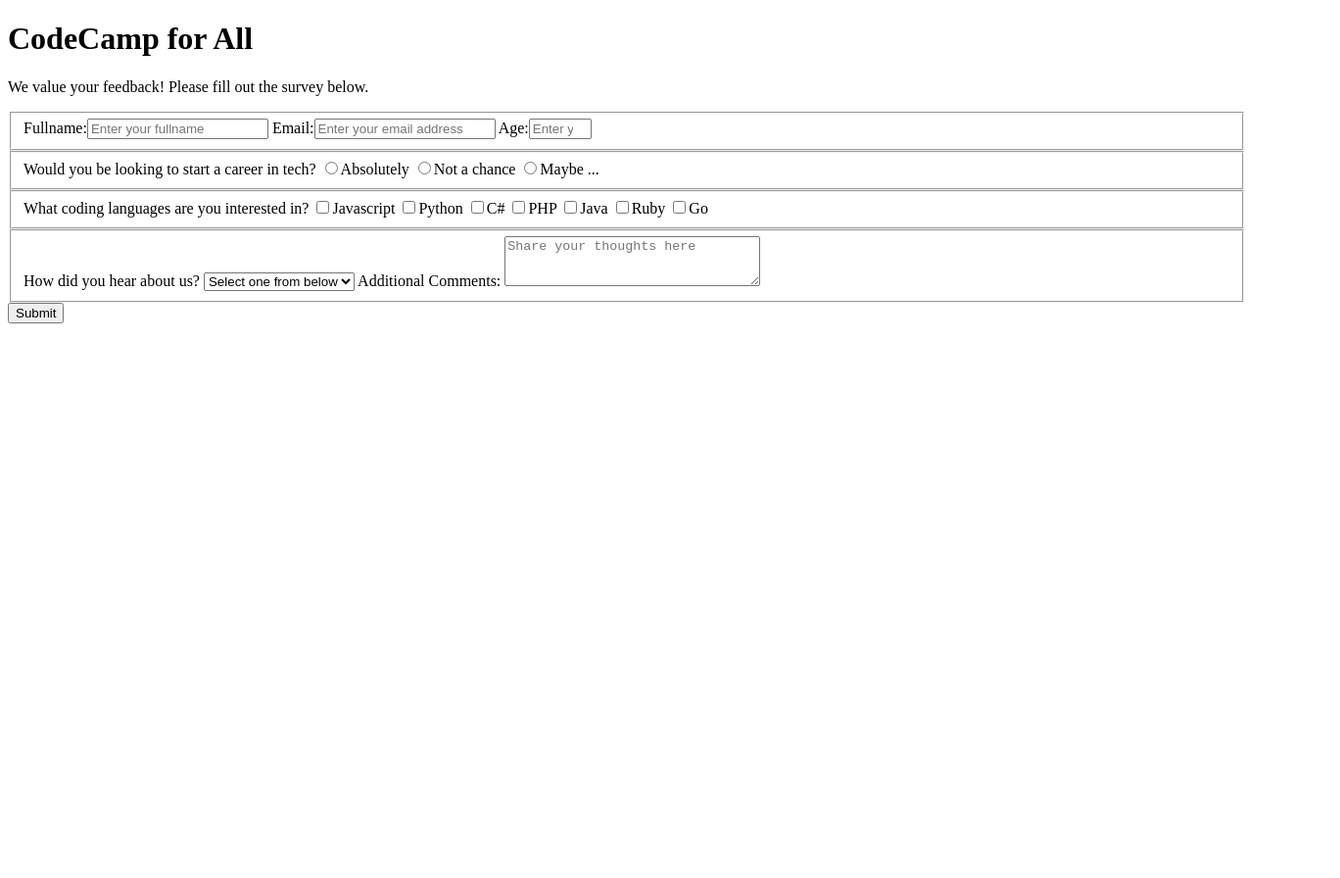
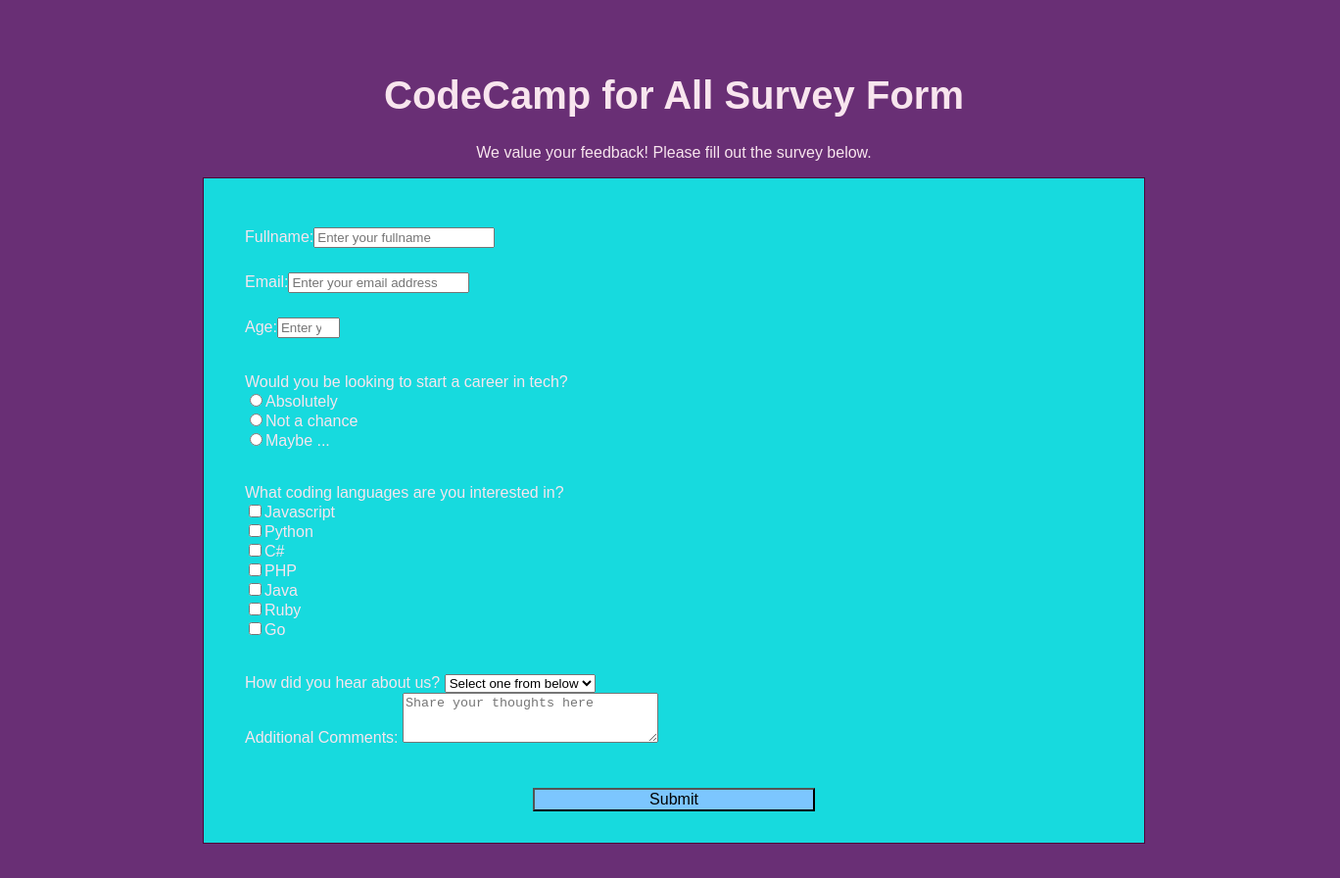
Before and after one commit to Tannababy/survey-form, a plain HTML site: page index.html in a window 1280 px wide. Shown: the whole page at 98% size, 1368 px wide, since content can reach past the window. Before the commit the page ends 800 px from the top, so only its background shows below. Drawn offline with Linux system fonts and the light colour scheme.

Commit message:
Added stylying to form elements

```diff
--- a/index.html
+++ b/index.html
@@ -8,7 +8,7 @@
   </head>
   <body>
     <!--Page Title-->
-    <h1 id="title">CodeCamp for All</h1>
+    <h1 id="title">CodeCamp for All Survey Form</h1>
     <!--Short Explanation-->
     <p id="description">
       We value your feedback! Please fill out the survey below.
--- a/style.css
+++ b/style.css
@@ -0,0 +1,48 @@
+body {
+  width: 100%;
+  height: 100vh;
+  padding: 40px;
+  background-color: #692f75;
+  font-family: fantasy;
+  color: #f8e5ee;
+}
+
+#title {
+  font-size: 40px;
+}
+
+#title,
+#description {
+  text-align: center;
+}
+
+#name-label,
+#email-label,
+#number-label {
+  margin-top: 25px;
+}
+
+form {
+  border: 1px solid #4f0238;
+  background-color: #17dade;
+  width: 75%;
+  margin: 10px auto;
+}
+
+fieldset {
+  border: none;
+  margin: 20px 30px;
+}
+
+label {
+  display: block;
+}
+
+input[type="submit"] {
+  display: block;
+  font-family: fantasy;
+  font-size: 1em;
+  width: 30%;
+  margin: 2em auto;
+  background-color: #7cc6fe;
+}
```
